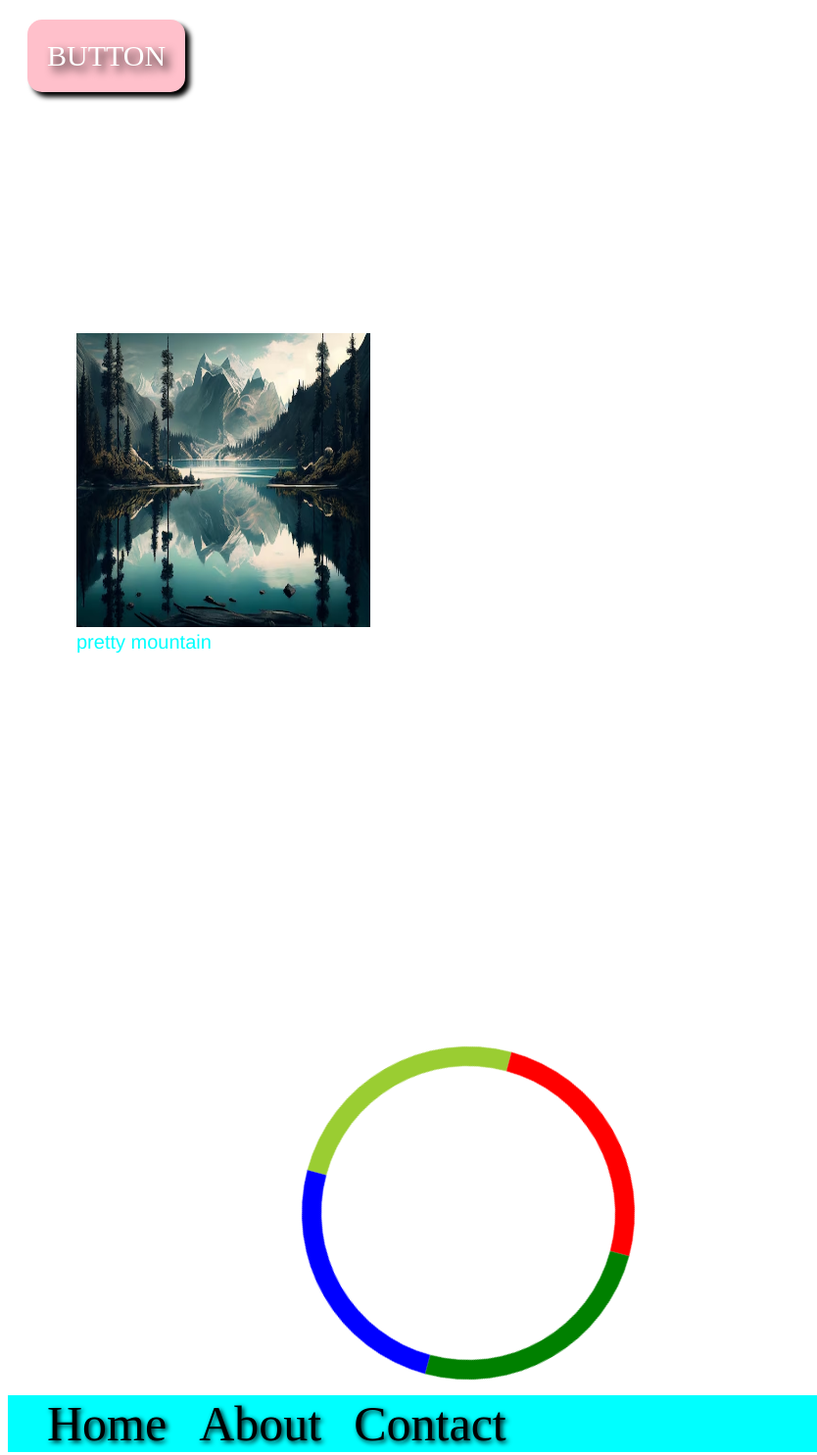
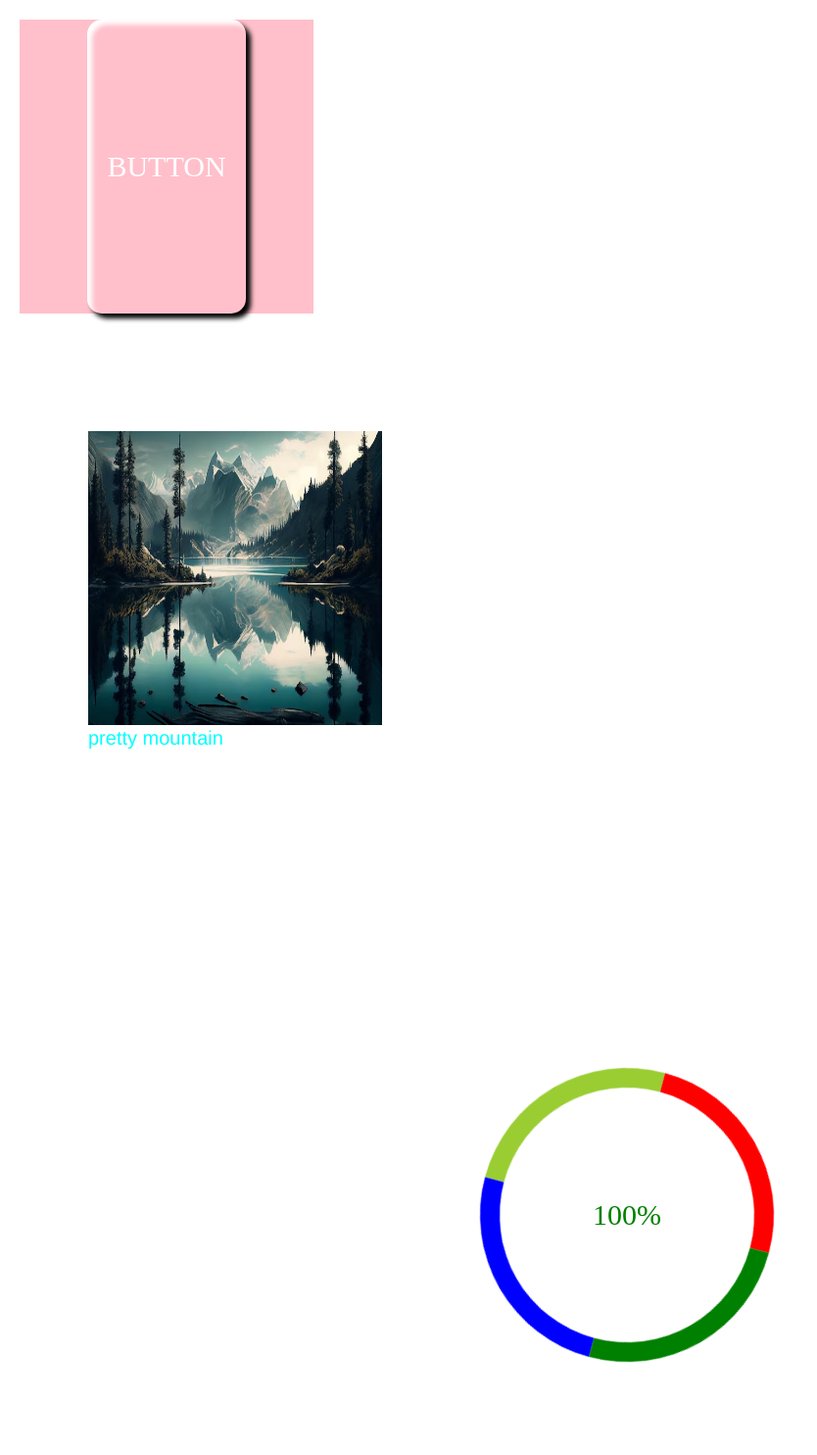
Before and after one commit to theBosto/homework8, a plain HTML site: page index.html in a window 1280 px wide. Shown: the top 1485 px of the page at 98% size, without its empty margins (0-834 px from the left). Drawn offline with Linux system fonts and the light colour scheme.

Commit message:
index
index

```diff
--- a/css/style.css
+++ b/css/style.css
@@ -3,6 +3,10 @@
     width: 300px;
     height: 300px;
     margin: 20px;
+    display: flex;
+    justify-content: center;
+    text-align: center;
+    background: pink;
 }
 
 button {
@@ -14,17 +18,14 @@ button {
     font-size: 30px;
     cursor: pointer;
     border-radius: 15px;
-    box-shadow: 5px 5px 5px #000;
-    text-shadow: 5px 5px 10px black;
-}
-
-button:hover {
-    box-shadow: 10px 10px 10px #000;
+    box-shadow: 5px 5px 5px #000, inset 5px 5px 5px #fff;
+    box-shadow: 5px 5px 5px #000, inset 5px 5px 5px #fff;
 }
 
 button:active {
+    box-shadow: inset 5px 5px 5px #000, inset -5px -5px 5px #fff;
     box-shadow: inset 2px 2px 10px #000;
-    text-shadow: none;
+
 }
 
 /* task 2  */
@@ -32,12 +33,15 @@ button:active {
 .mountain {
     width: 300px;
     height: 300px;
+    transition: 0.5s linear;
 }
 
 .card {
     width: 300px;
     height: 350px;
-    margin-left: 70px;
+    margin: 100px 0 100px 70px;
+    padding: 20px;
+    transition: 0.5s linear;
 }
 figcaption {
     font-size: 20px;
@@ -46,11 +50,13 @@ figcaption {
 }
 
 .card:hover {
-    box-shadow: 50px 50px 1px aqua,
-                -50px -50px 1px aqua;
-    border-top-right-radius: 10px;
-    border-top-left-radius: 10px;
+    box-shadow: 0 0 20px 10px aqua;
+    border-radius: 30px;
 
+}
+
+.card:hover .mountain {
+    border-radius: 20px 20px 0 0;
 }
 .mountain:hover {
     border-top-right-radius: 10px;
@@ -68,7 +74,7 @@ figcaption {
     animation-iteration-count: infinite;
 }
 
-@-webkit-keyframes on_off {
+@keyframes on_off {
     from {
         color: white;
     }
@@ -79,12 +85,28 @@ figcaption {
 
 /* task 4  */
 
-.spinner {
+.spinner_container {
     width: 300px;
     height: 300px;
+    margin: 100px auto;
+    position: relative;
+}
+
+.spinner_text {
+    font-size: 30px;
+    color: green;
+    position: absolute;
+    top: 50%;
+    left: 50%;
+    transform: translate(-50%, -50%);
+}
+
+
+.spinner {
+    width: 100%;
+    height: 100%;
     color: rgb(71, 29, 29);
     font-size: 45px;
-    margin-inline: 300px;
     border-bottom: 20px solid red;
     border-top: 20px solid blue;
     border-left: 20px solid green;
@@ -96,7 +118,7 @@ figcaption {
     animation-timing-function: linear;
 }
 
-@-webkit-keyframes around {
+@keyframes around {
     from {
         rotate: 0deg;
     }
@@ -106,7 +128,7 @@ figcaption {
 }
 
 .spinner:hover {
-    animation-duration: 0s;
+    animation-play-state: paused;
 }
 
 /* task 5  */
@@ -119,6 +141,7 @@ header {
 .header_ul {
     display: flex;
     gap: 33px;
+    justify-content: center;
 
 }
 
@@ -126,6 +149,8 @@ header {
     list-style-type: none;
     font-size: 50px;
     text-shadow: 2px 2px 5px black;
+    transition: 1s;
+    cursor: pointer;
 }
 
 .header_li:hover {
@@ -137,7 +162,6 @@ header {
                 0 0 92px purple,
                 0 0 102px purple,
                 0 0 151px purple;
-    transition: 1s;
 }
 
 /* task 6  */
--- a/index.html
+++ b/index.html
@@ -3,7 +3,8 @@
   <head>
     <meta charset="UTF-8" />
     <meta name="viewport" content="width=device-width, initial-scale=1.0" />
-    <link rel="stylesheet" href="css/style.css" />
+    <link rel="stylesheet" href="css/reset.css">
+    <link rel="stylesheet" href="css/style.css"/>
     <title>Document</title>
   </head>
   <body>
@@ -25,7 +26,11 @@
 
   <!-- task 4  -->
 
-  <div class="spinner"></div>
+  <div class="spinner_container">
+    <div class="spinner"></div>
+    <h5 class="spinner_text">100%</h5>
+  </div>
+
 
   <!-- task 5  -->
 <header>
```
